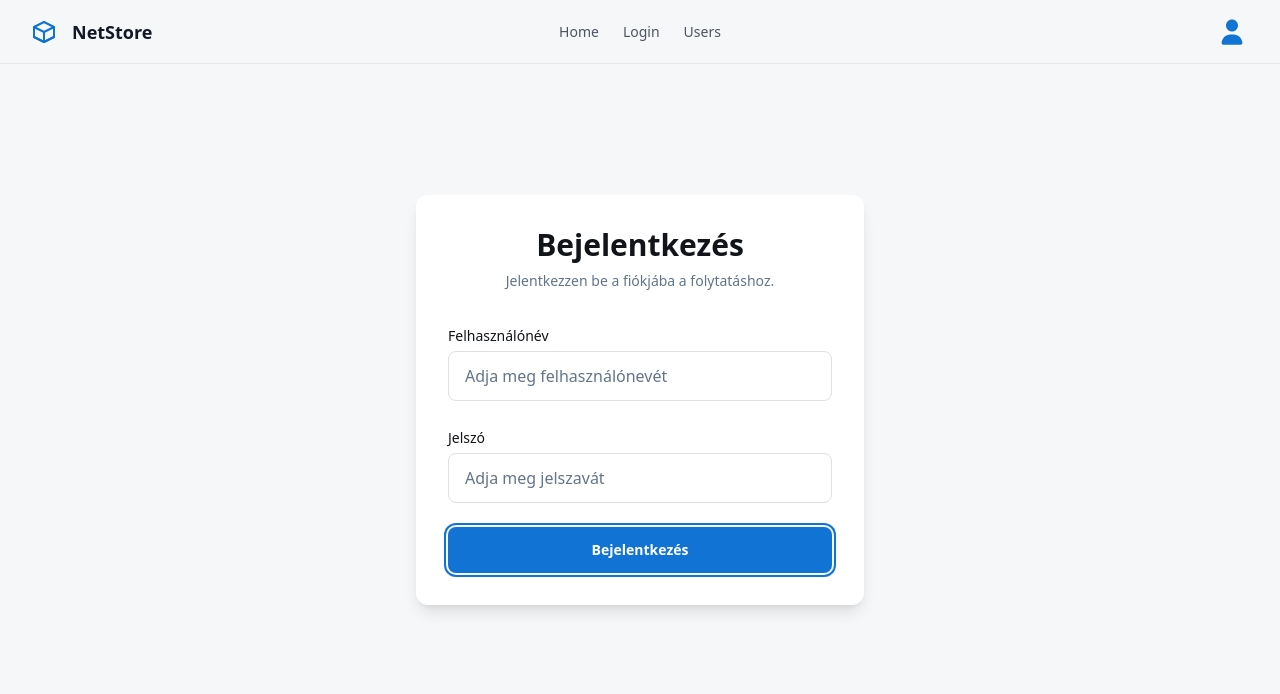
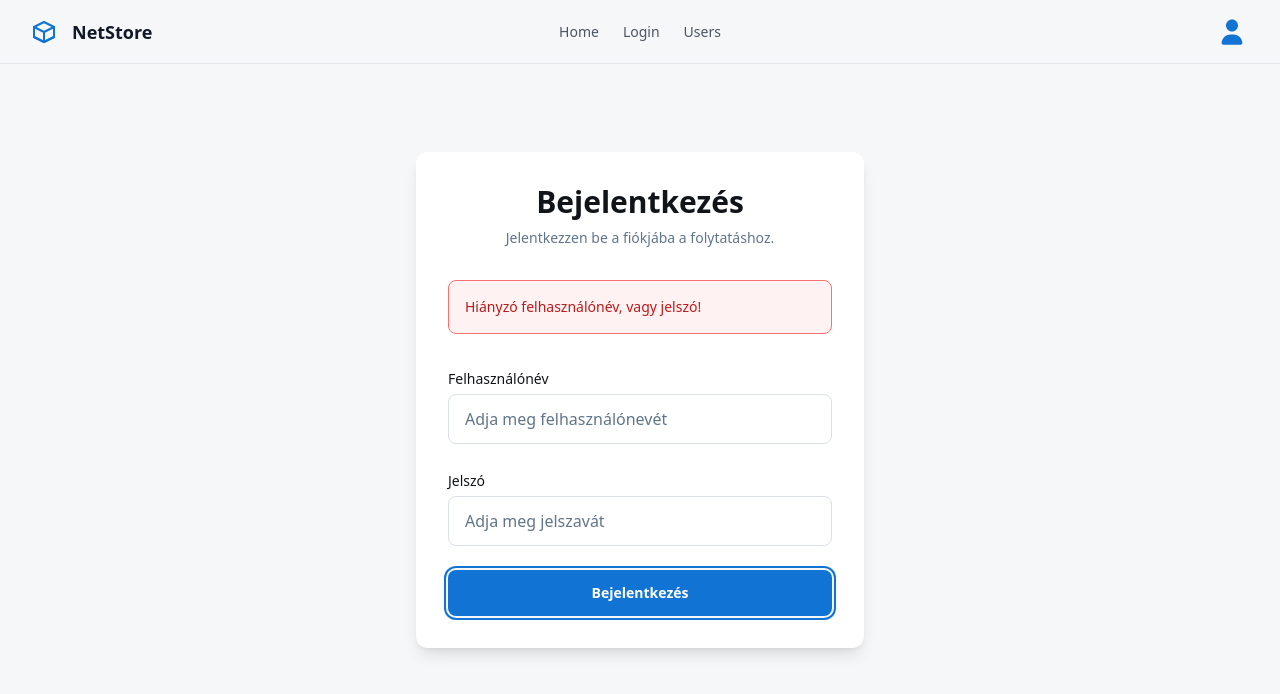
Before and after one commit to Vukovlevi/netstore, a Vue app in the folder store_administration/client/: page /login in a window 1280 px wide. Both pictures are taken after a click on the button "Bejelentkezés". Shown: the top 694 px of the page. Built offline with nearby package versions, Linux system fonts and the light colour scheme; no server answers.

Commit message:
feat: error management in login

```diff
--- a/store_administration/client/src/views/Login.vue
+++ b/store_administration/client/src/views/Login.vue
@@ -1,68 +1,115 @@
 <script setup lang="ts">
-import { ref } from "vue"
-import { router } from "../router/index.ts"
+import { ref } from "vue";
+import { router } from "../router/index.ts";
 
-const username = ref("")
-const password = ref("")
+const username = ref("");
+const password = ref("");
+const isError = ref(false);
+const errorMessage = ref("");
 
 async function login() {
+  if (username.value == "" || password.value == "") {
+    errorMessage.value = "Hiányzó felhasználónév, vagy jelszó!";
+    isError.value = true;
+    return;
+  }
   try {
     const resp = await fetch("/api/login", {
       method: "POST",
       headers: { "Content-Type": "application/json" },
       body: JSON.stringify({
         username: username.value,
-                password: password.value
-            })
-        })
-        const data = await resp.json()
+        password: password.value,
+      }),
+    });
+    const data = await resp.json();
 
     if (data.error) {
-            throw data.error //TODO: error management
+      errorMessage.value = data.error;
+      isError.value = true;
+      return;
     }
 
-        router.push("/")
+    isError.value = false;
+    router.push("/");
   } catch (err) {
-        console.error(err)
-        //TODO: error management
+    errorMessage.value =
+      "Ismeretlen hiba miatt nem sikerült bejelentkezni. Próbáld újra!";
+    isError.value = true;
+    console.error(err);
   }
 }
 </script>
 
 <template>
   <div class="flex items-center justify-center min-h-screen">
-        <div class="w-full max-w-md p-8 space-y-8 bg-white dark:bg-background-dark rounded-xl shadow-lg m-4">
+    <div
+      class="w-full max-w-md p-8 space-y-8 bg-white dark:bg-background-dark rounded-xl shadow-lg m-4"
+    >
       <div class="text-center">
-                <h1 class="text-3xl font-bold text-foreground-light dark:text-foreground-dark">
+        <h1
+          class="text-3xl font-bold text-foreground-light dark:text-foreground-dark"
+        >
           Bejelentkezés
         </h1>
-                <p class="mt-2 text-sm text-placeholder-light dark:text-placeholder-dark">
+        <p
+          class="mt-2 text-sm text-placeholder-light dark:text-placeholder-dark"
+        >
           Jelentkezzen be a fiókjába a folytatáshoz.
         </p>
       </div>
+
+      <div
+        v-if="isError"
+        class="p-4 text-sm rounded-lg border border-red-400 bg-red-50 text-red-700 dark:bg-red-900/30 dark:text-red-300 dark:border-red-800"
+        role="alert"
+      >
+        {{ errorMessage }}
+      </div>
+
       <form class="space-y-6">
         <div>
-                    <label class="text-sm font-medium text-foreground-light dark:text-foreground-dark" for="username">
+          <label
+            class="text-sm font-medium text-foreground-light dark:text-foreground-dark"
+            for="username"
+          >
             Felhasználónév
           </label>
           <input
             class="mt-1 block w-full px-4 py-3 bg-input-light dark:bg-input-dark border border-border-light dark:border-border-dark rounded-lg placeholder-placeholder-light dark:placeholder-placeholder-dark focus:ring-primary focus:border-primary"
-                        id="username" name="username" placeholder="Adja meg felhasználónevét" required type="text"
-                        v-model="username" />
+            id="username"
+            name="username"
+            placeholder="Adja meg felhasználónevét"
+            required
+            type="text"
+            v-model="username"
+          />
         </div>
+
         <div>
-                    <label class="text-sm font-medium text-foreground-light dark:text-foreground-dark" for="password">
+          <label
+            class="text-sm font-medium text-foreground-light dark:text-foreground-dark"
+            for="password"
+          >
             Jelszó
           </label>
           <input
             class="mt-1 block w-full px-4 py-3 bg-input-light dark:bg-input-dark border border-border-light dark:border-border-dark rounded-lg placeholder-placeholder-light dark:placeholder-placeholder-dark focus:ring-primary focus:border-primary"
-                        id="password" name="password" placeholder="Adja meg jelszavát" required type="password"
-                        v-model="password" />
+            id="password"
+            name="password"
+            placeholder="Adja meg jelszavát"
+            required
+            type="password"
+            v-model="password"
+          />
         </div>
+
         <div>
           <button
             class="w-full flex justify-center py-3 px-4 border border-transparent rounded-lg shadow-sm text-sm font-bold text-white bg-primary hover:bg-primary/90 focus:outline-none focus:ring-2 focus:ring-offset-2 focus:ring-primary focus:ring-offset-background-light dark:focus:ring-offset-background-dark"
-                        type="button" @click="login">
+            type="button"
+            @click="login"
+          >
             Bejelentkezés
           </button>
         </div>
```
Also changed, not shown: 1 other file (tests, documents, lock files or other folders). Lines whose indentation alone changed are shown as unchanged.
